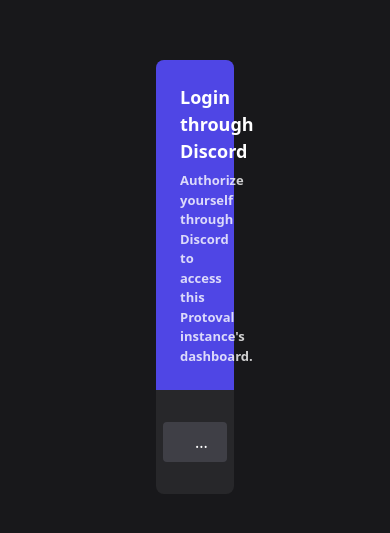
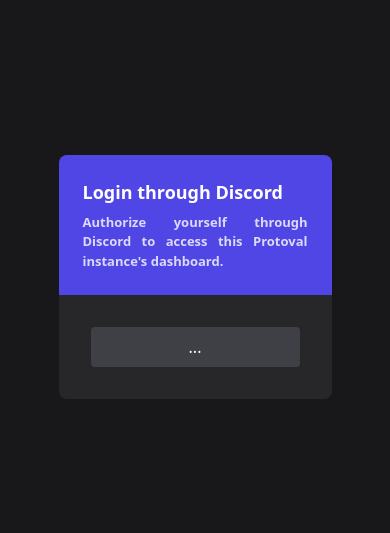
Before and after one commit to valenthyne-ut/Protoval, a Vue app in the folder workspaces/dashboard/: page / in a window 390 px wide. Shown: the part 145-678 px from the top of the page. Built offline with nearby package versions, Linux system fonts and the light colour scheme.

Commit message:
Responsive card

```diff
--- a/workspaces/dashboard/src/components/OAuthLoginCard.vue
+++ b/workspaces/dashboard/src/components/OAuthLoginCard.vue
@@ -16,9 +16,15 @@
 	section.oauth-login-card {
 		display: flex;
 		flex-direction: column;
-		width: calc(100% / 10) * 2;
 		border-radius: 8px;
 		background-color: #27272a;
+
+		@media screen and (min-width: 0px) { width: calc(100% / 10) * 7 }
+		@media screen and (min-width: 640px) { width: calc(100% / 10) * 6 }
+		@media screen and (min-width: 768px) { width: calc(100% / 10) * 5 }
+		@media screen and (min-width: 1024px) { width: calc(100% / 10) * 4 }
+		@media screen and (min-width: 1280px) { width: calc(100% / 10) * 3 }
+		@media screen and (min-width: 1536px) { width: calc(100% / 10) * 2 }
 	}
 
 	.card-header {
```
